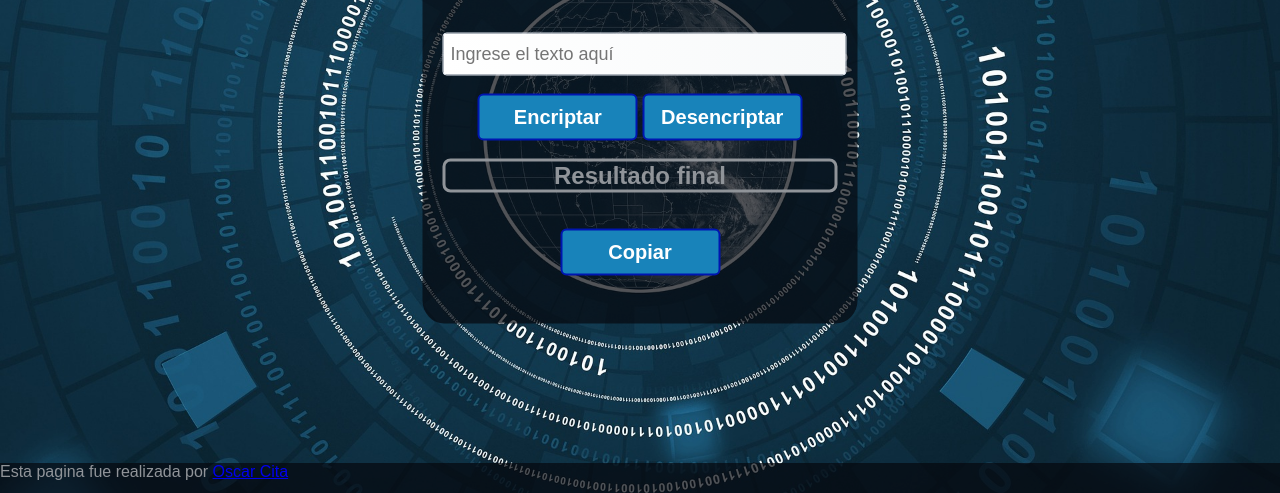
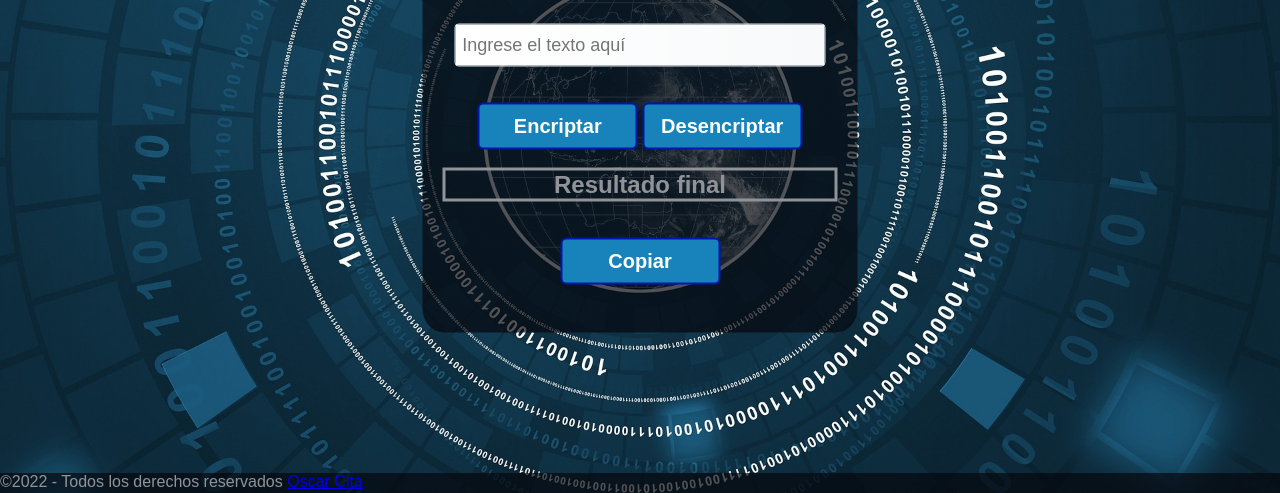
Before and after one commit to citagrs/Desafios_Oracle, a plain HTML site: page Encriptador/index.html in a window 1280 px wide. Shown: the part 307-800 px from the top of the page. Drawn offline with Linux system fonts and the light colour scheme.

Commit message:
Ajuste de footer e input

```diff
--- a/Encriptador/index.html
+++ b/Encriptador/index.html
@@ -11,8 +11,9 @@
 
     <h1>Encriptador Desencriptador</h1>
     <br><br>
-
+    <div id="caja2">
     <input class="textbox" type="text" id="primero" placeholder="Ingrese el texto aquí" size="35">
+    </div>
     <br><br>
     <button class="botones1" type="button" id="butEncrip" onclick="encriptar(texton.value);">Encriptar</button>
     <button class="botones1" type="button" id="butDesencrip" onclick="desencriptar(texton.value);">Desencriptar</button>
@@ -35,7 +36,7 @@
 
     </script>
 
-    <footer class="footer">Esta pagina fue realizada por <a href="http://www.linkedin.com/in/b1cita">Oscar Cita</a></footer>
+    <footer class="footer">©2022 - Todos los derechos reservados <a href="http://www.linkedin.com/in/b1cita">Oscar Cita</a></footer>
 
 </body>
 </html>
--- a/Encriptador/media.css
+++ b/Encriptador/media.css
@@ -14,16 +14,22 @@ html {
 
 }
 #caja1 {
-    height: 200;
+    height: 300;
     width:395px;
     position: absolute;
     top: 50%;
     left: 50%;
     transform: translate(-50%, -50%);
     text-align: center;
+    align-items: center;
     padding: 20px 20px 30px 20px;
     background: rgba(5, 7, 12, 0.685);
     border-radius: 5%;
+    margin: 0 auto;
+}
+#caja2 {
+    display: flex;
+  justify-content: center;
 }
 .botones1 {
     height: 20;
@@ -60,7 +66,7 @@ h2 {
     color: #909499;
     border-color: #909499;
     border-style: solid;
-    border-radius: 8px;
+
 }
 .footer {
     color: #909499;
@@ -69,10 +75,11 @@ h2 {
     position: absolute;
     bottom: 0;
     width: 100%;
-    height: 30px;
+    height: 20px;
 }
 .textbox
   {
+    width:90%;
     border: 1px solid #DBE1EB;
     font-size: 18px;
     font-family: Arial, Verdana;
@@ -81,9 +88,6 @@ h2 {
     padding-top: 10px;
     padding-bottom: 10px;
     border-radius: 4px;
-  -moz-border-radius: 4px;
-  -webkit-border-radius: 4px;
-  -o-border-radius: 4px;
     background: #FFFFFF;
     background: linear-gradient(left, #FFFFFF, #F7F9FA);
     background: -moz-linear-gradient(left, #FFFFFF, #F7F9FA);
```
Lines whose indentation alone changed are shown as unchanged.
